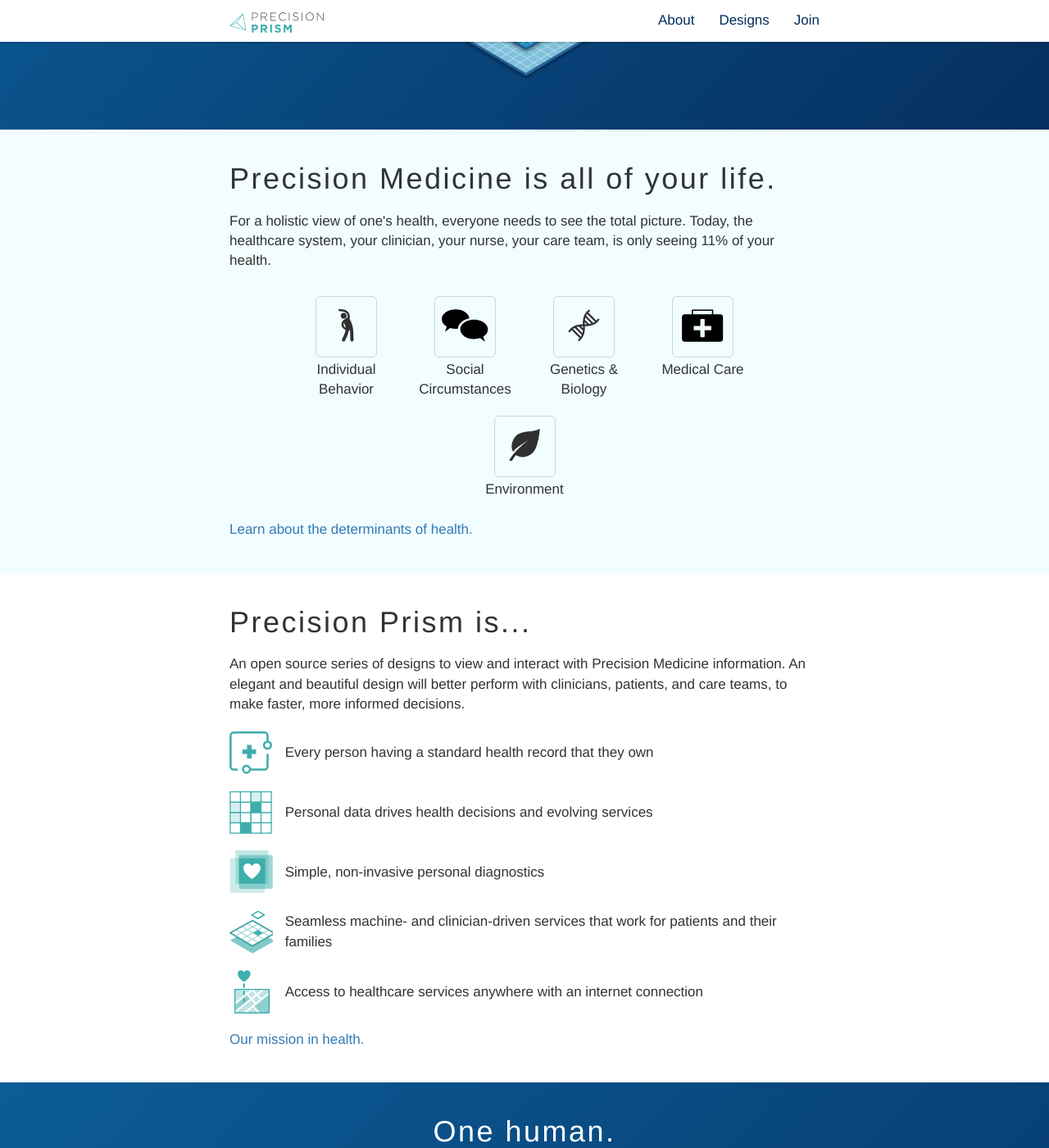
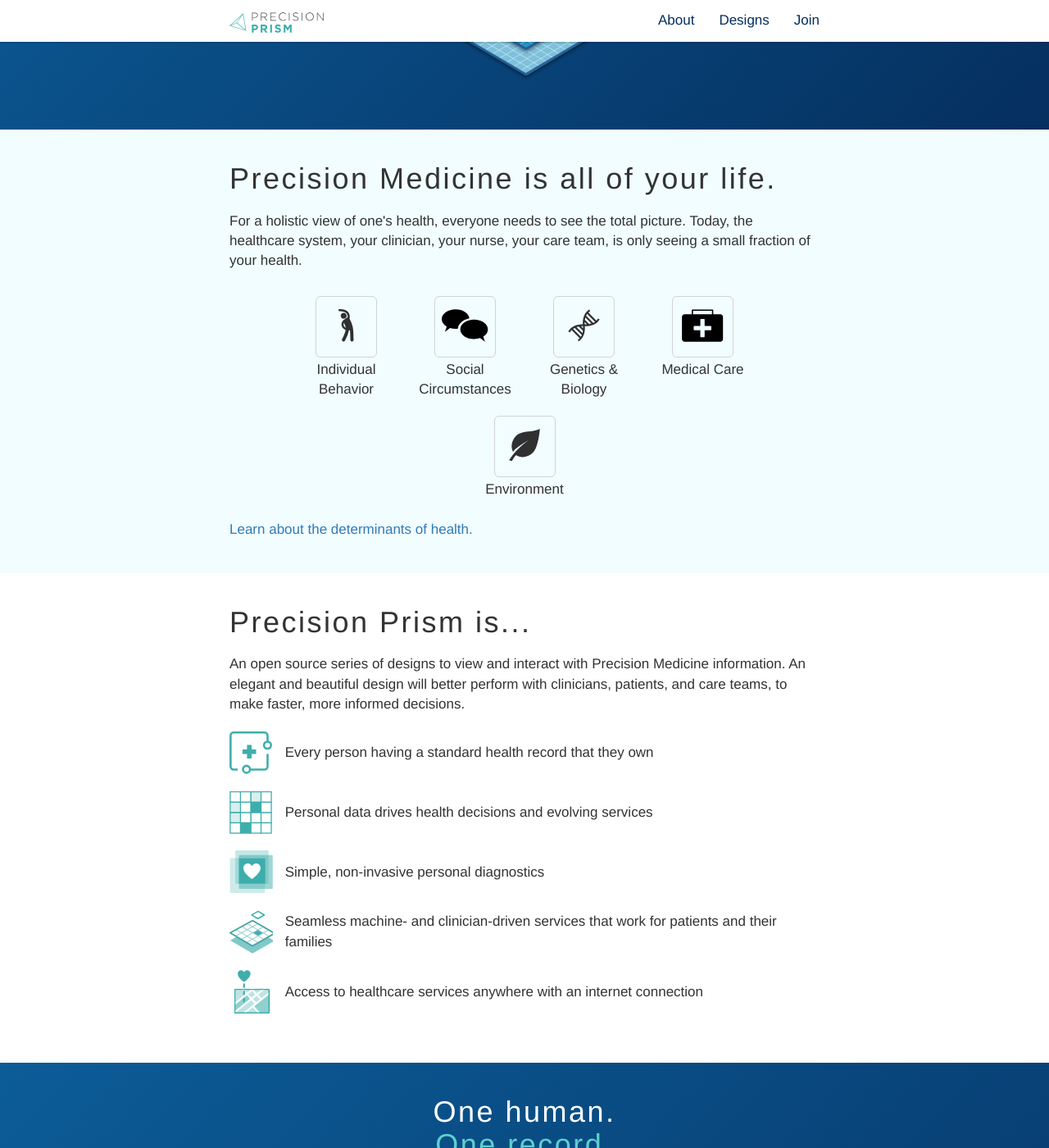
Before and after one commit to goinvo/PrecisionPrism, a Jekyll site: the page built from docs/index.html, in a window 1280 px wide and 1400 px high, scrolled down 311 px. Shown: the whole window at 82% size. Built offline with Jekyll 4.4.1, drawn with Linux system fonts in a browser that asks for light colours; nearby versions of some CDN libraries.

Commit message:
Small content tweaks.

```diff
--- a/docs/index.html
+++ b/docs/index.html
@@ -15,7 +15,7 @@
 	<div class="container">
 		<h1>Precision Medicine is all of your life.</h1>
 
-		<p>For a holistic view of one's health, everyone needs to see the total picture. Today, the healthcare system, your clinician, your nurse, your care team, is only seeing 11% of your health.</p>
+		<p>For a holistic view of one's health, everyone needs to see the total picture. Today, the healthcare system, your clinician, your nurse, your care team, is only seeing a small fraction of your health.</p>
 
 		<div class="flex-icons">
 			<div class="doh-parts">
@@ -94,8 +94,6 @@
 				Access to healthcare services anywhere with an internet connection
 			</div>
 		</div>
-
-	<a href="about.html">Our mission in health.</a>
 	</div>
 </div>
 
```
